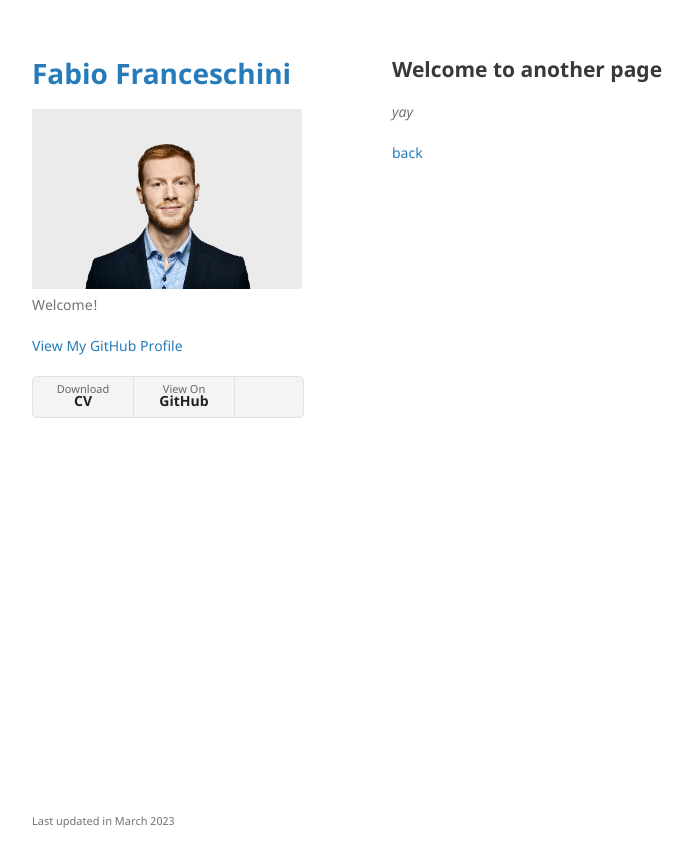
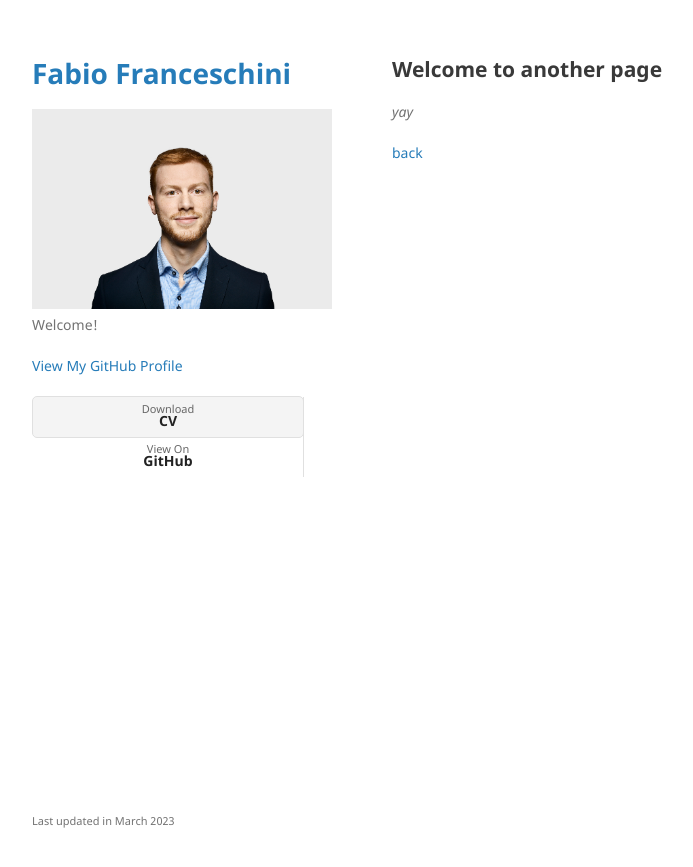
Before and after one commit to ffabio-econ/ffabio-econ.github.io, a Jekyll site: the page built from another-page.md, in a window 1280 px wide. Shown: the top 867 px of the page, without its empty margins (26-719 px from the left). Built offline with Jekyll 4.4.1, drawn with Linux system fonts in a browser that asks for light colours; our own code applies the rules of GitHub Pages for plain Markdown files.

Commit message:
risolto bottone?

```diff
--- a/_sass/jekyll-theme-minimal.scss
+++ b/_sass/jekyll-theme-minimal.scss
@@ -118,7 +118,7 @@ kbd {
 }
 
 header {
-  width:270px;
+  width:300px;
   float:left;
   position:fixed;
   -webkit-font-smoothing:subpixel-antialiased;
@@ -135,11 +135,12 @@ ul.downloads {
 }
 
 .downloads li {
-  width:100px;
+  width:270px;
   float:left;
   border-right:1px solid #e0e0e0;
   height:40px;
 }
+
 
 .downloads li:first-child a {
   border-radius:5px 0 0 5px;
@@ -173,9 +174,6 @@ strong {
   font-weight:700;
 }
 
-.downloads li {
-  width:100px;
-}
 
 .downloads a strong {
   font-size:14px;
```
